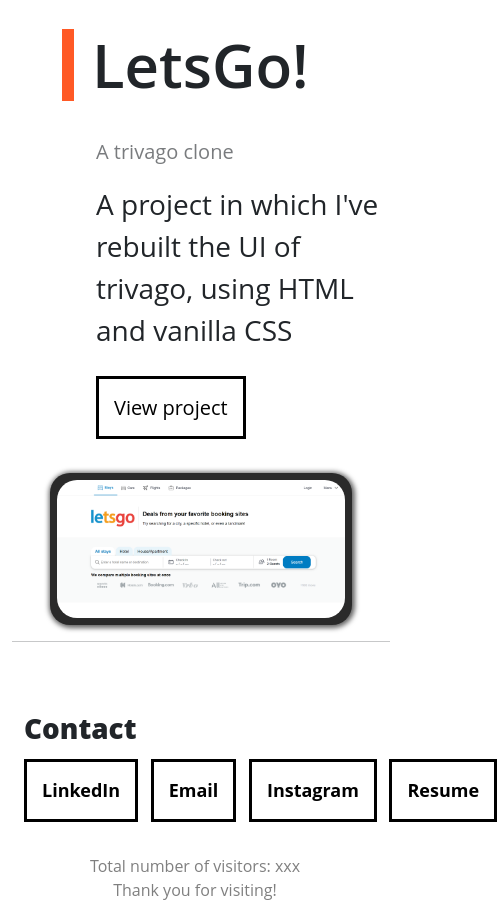
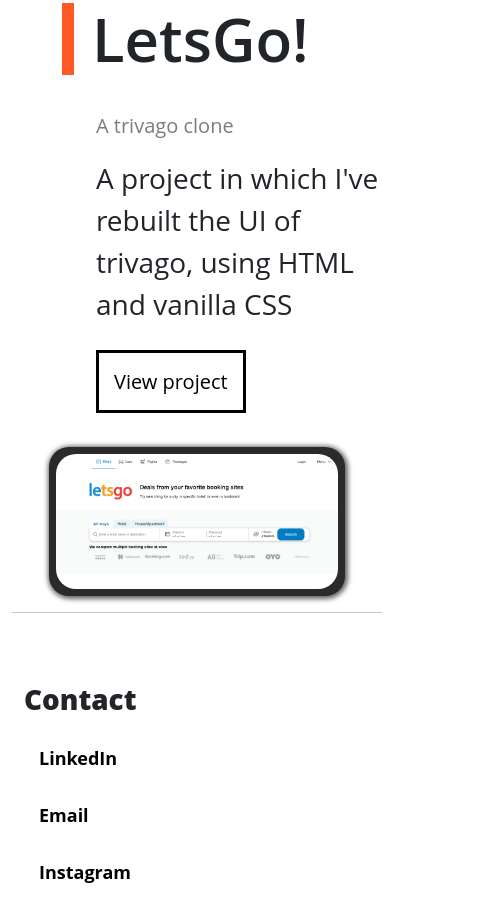
Before and after one commit to GavinMendonza/portfolio, a plain HTML site: page index.html in a window 390 px wide. Shown: the part 1085-2000 px from the top of the page, 497 px wide, since content can reach past the window. Drawn offline with nearby package versions, Linux system fonts and the light colour scheme; no server answers.

Commit message:
fixed right margin caused by contact grid

```diff
--- a/src/main.css
+++ b/src/main.css
@@ -1,5 +1,6 @@
 body{
     margin: 0;
+    padding-right: 0.5em;
     /* background-color: #eae7dc; */
     font-family: "Roboto Flex","Open Sans",'quicksand', sans-serif;
 }
@@ -62,6 +63,8 @@ main .main-para{
 .navbar{
     /* background-color: #eae7dc; */
     background-color: white;
+    max-width: 100%;
+    /* display: none; */
     /* box-shadow: 0 0 5px rgb(0, 0, 0,0.5); */
 }
 
@@ -153,6 +156,7 @@ main .button{
 
 }
 
+
 .button:hover{
     background-color: black;
     color: white;
@@ -207,10 +211,12 @@ main .button{
     margin-bottom: 0.5em;
 }
 .gridForContact{
-    display: grid;
-    max-width: min(480px,30%);
+    display: flex;
+    flex-wrap: wrap;
+    max-width: min(480px,50%);
     grid-template-columns: auto auto auto auto;
     font-size: 18px;
+    /* display: none; */
 }
 
 
@@ -233,16 +239,20 @@ main .button{
         }
   }
 @media screen and (max-width: 900px) {
+/* .contact .button{
+    display: block;
+} */
 .contact .button{
-    display: block;
+    border: none;
+    font-weight: 700;
 }
 /* .gridImg {
     display: none;
     } */
 
-    .grid{
+    /* .grid{
         margin-top: 5em;
-    }
+    } */
     .main-mini-heading{
         margin-top: 0px;
     }
```
